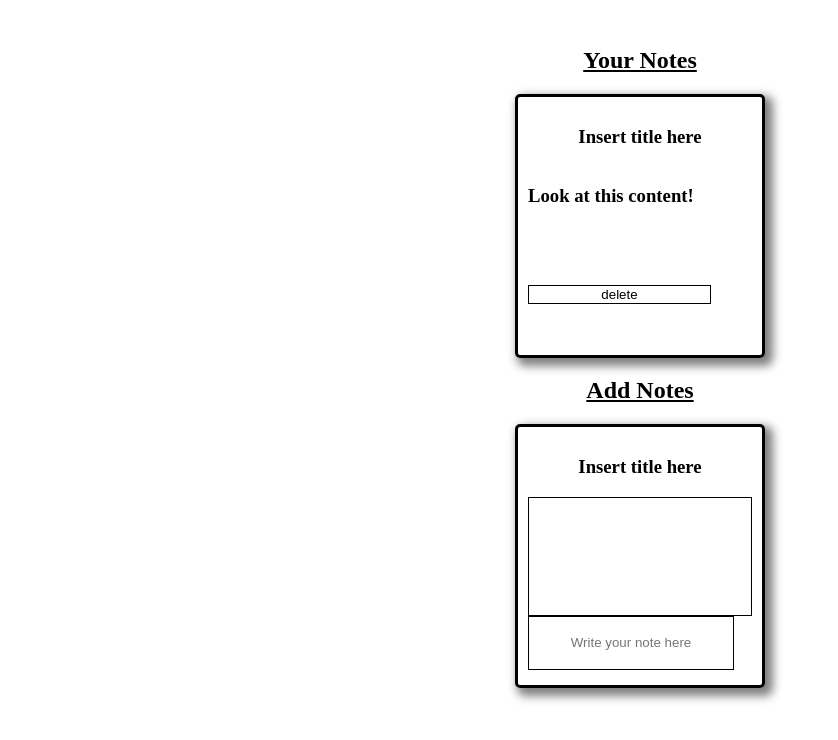
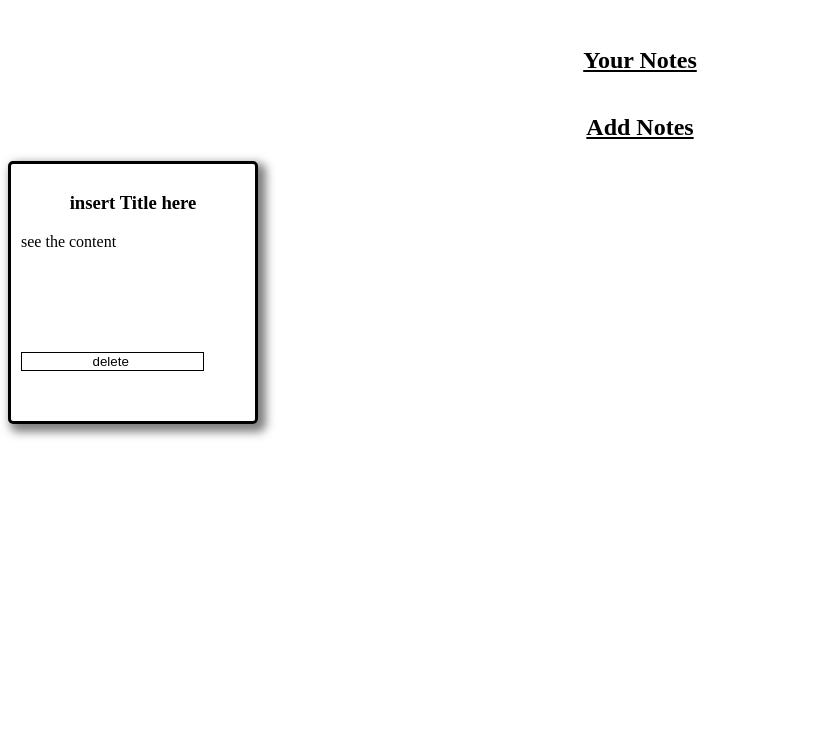
Before and after one commit to Paul72187/NotesNotesNotes, a plain HTML site: page index.html in a window 1280 px wide. Shown: the part 96-836 px from the top of the page, without its empty margins (0-838 px from the left). Drawn offline with Linux system fonts and the light colour scheme.

Commit message:
Refactored index.html

```diff
--- a/index.html
+++ b/index.html
@@ -15,46 +15,32 @@
             <h1>NOTES</h1>
 
             <section class="noteSection">
-                <section class="noteColumn yourNotes">
+                <section class="noteColumn yourNotes id=" yourNotes ">
                     <h2>Your Notes</h2>
-                    <card>
-                        <div class="noteTitle">
-                            <!-- Get the title from the note obj retrieve -->
-                            <h3>Insert title here</h3>
-                        </div>
-                        <div class="add_note_content">
-                            <!-- -->
-                            <h3>Look at this content!</h3>
-                        </div>
-                        <div class="add_note_btn">
-                            <!--Dustbin icon-->
-                            <input type="delete" value="delete">
-                        </div>
-                    </card>
-                </section>
 
-            </section>
 
-            <section class="noteColumn addNotes">
+            <section class="noteColumn addNotes ">
                 <h2>Add Notes</h2>
-                <card>
-                    <div class="noteTitle">
-                        <!--get the title from the note object retrieved-->
-                        <h3>Insert title here</h3>
-                    </div>
-                    <input class="add_note_content">
-                    <!--get the content from the content object retrieved-->
-                    <input type="text" cols="40" rows="5" style="width:200px; height:50px;" name="Text1" id="Text1" value="" placeholder="Write your note here" />
-                    </input>
-        </div>
-        </card>
 
         </section>
 
 
-        <script src="./src/notes.js"></script>
-        <script src="./spec/notesSpec.js"></script>
+        <script src="./src/notes.js "></script>
+        <script src="./src/inteface.js "></script>
+        <script src="./spec/notesSpec.js "></script>
         </div>
     </body>
 
     </html>
+
+    <card>
+        <div class="noteTitle ">
+            <h3>insert Title here</h3>
+        </div>
+        <div class="add_note_ctnt ">
+            see the content
+        </div>
+        <div class="add_note_btn ">
+            <input type="delete " value="delete ">
+        </div>
+    </card>
```
